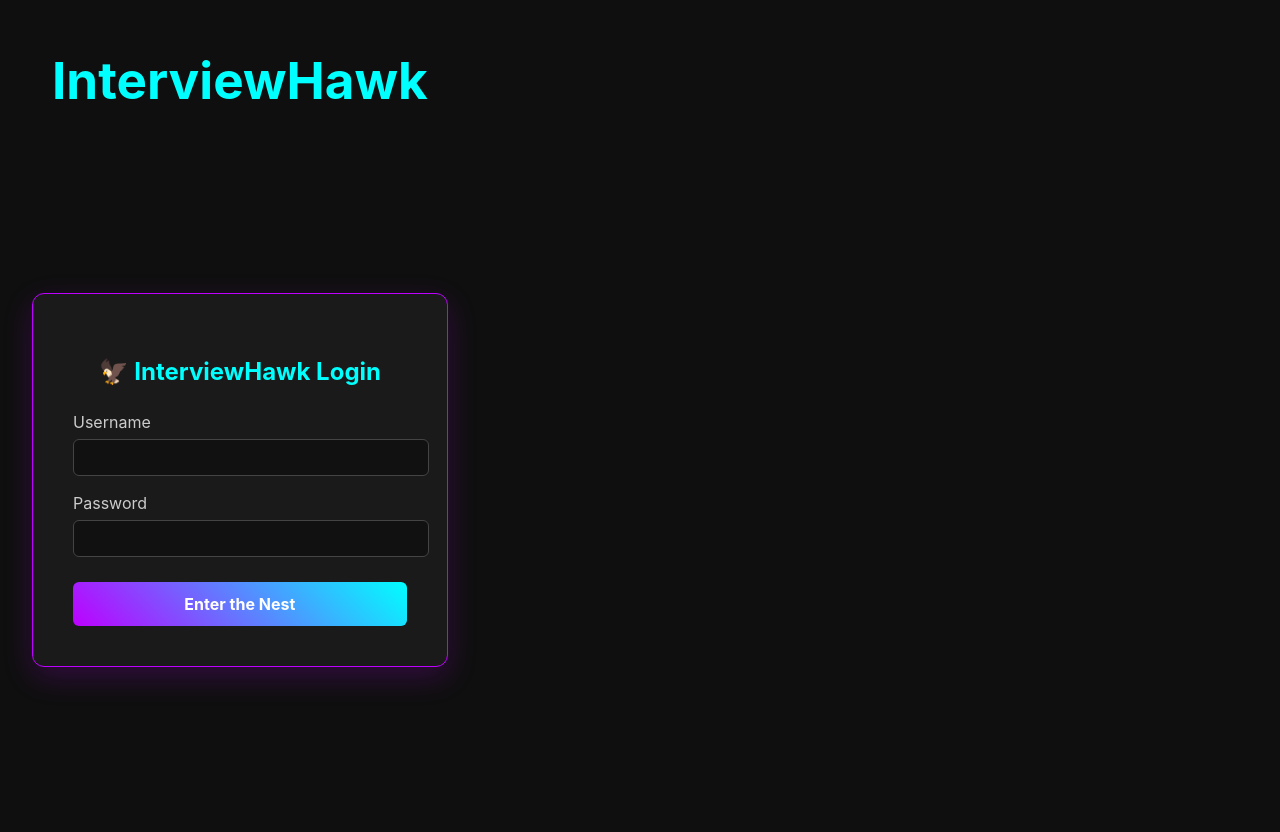
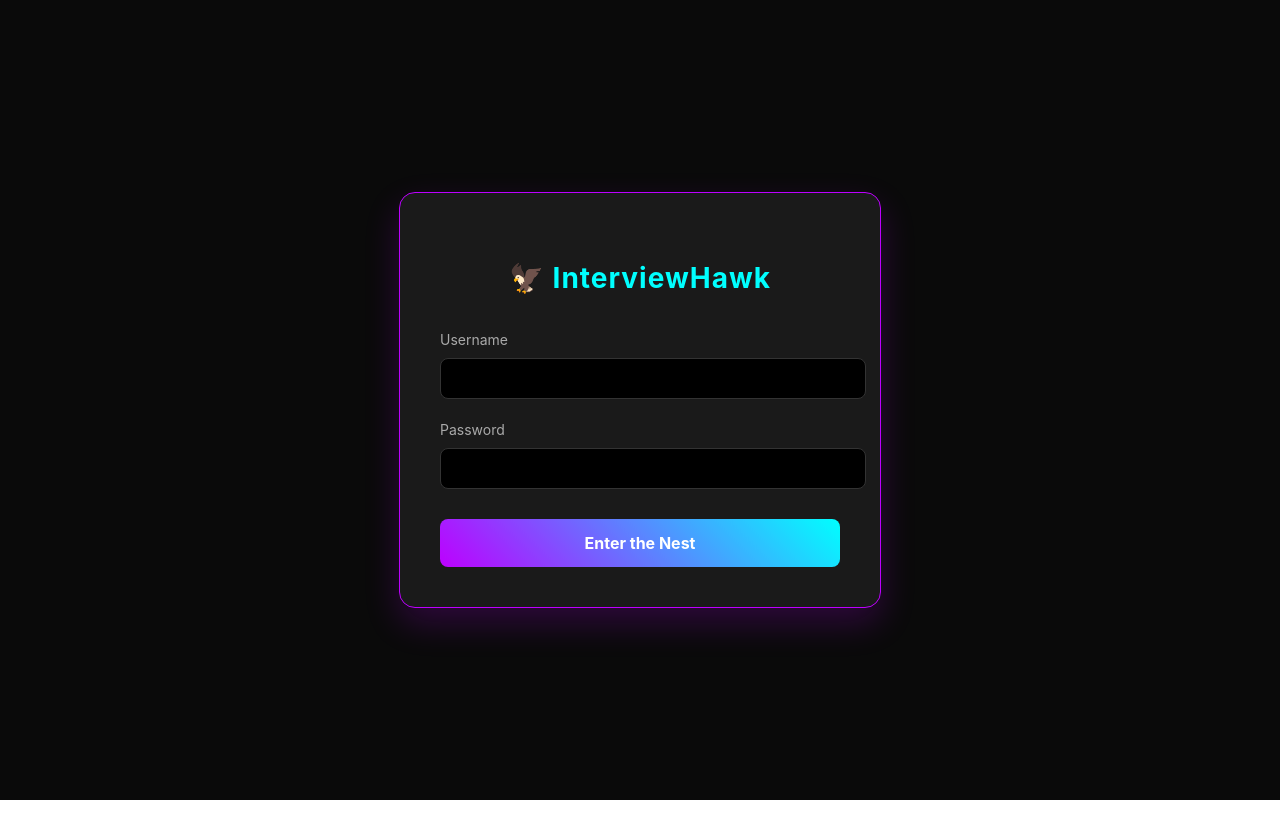
Before and after one commit to DHRUVBSTHAKUR/InterviewHawk, a React (Vite) app in the folder frontend/: page / in a window 1280 px wide. Both pictures are taken after a click on the button "Start Mock Interview". After the commit the page ends 800 px from the top, so only its background shows below. Built offline with nearby package versions, Linux system fonts and the light colour scheme.

Commit message:
Center login and add difficulty UI

```diff
--- a/frontend/src/App.jsx
+++ b/frontend/src/App.jsx
@@ -3,15 +3,16 @@ import axios from 'axios'
 import InterviewRoom from './components/InterviewRoom'
 import LandingPage from './components/LandingPage'
 import Login from './components/Login'
-import InterviewHistory from './components/InterviewHistory' // <-- Added History Import
+import InterviewHistory from './components/InterviewHistory'
 import './App.css'
 
 export default function App() {
   const [showInterview, setShowInterview] = useState(false)
   const [isAuthenticated, setIsAuthenticated] = useState(false)
+  const [currentView, setCurrentView] = useState('upload')
 
-  // NEW: State to toggle between the Interview Room and the History Dashboard
-  const [currentView, setCurrentView] = useState('upload') // 'upload' or 'history'
+  // NEW: State for difficulty
+  const [difficulty, setDifficulty] = useState('Easy')
 
   const [question, setQuestion] = useState('')
   const [sessionId, setSessionId] = useState(null)
@@ -31,7 +32,7 @@ export default function App() {
     setIsAuthenticated(false);
     setQuestion('');
     setSessionId(null);
-    setCurrentView('upload'); // Reset view on logout
+    setCurrentView('upload');
   };
 
   const handleUpload = async (e) => {
@@ -46,6 +47,8 @@ export default function App() {
 
     const formData = new FormData()
     formData.append('resume', file)
+    // Send difficulty to the backend
+    formData.append('difficulty', difficulty)
 
     const token = localStorage.getItem('access_token');
 
@@ -63,111 +66,111 @@ export default function App() {
     } catch (err) {
       const msg = err.response?.data?.error || err.message || 'Failed to generate question.'
       setError(msg)
-
-      if (err.response?.status === 401) {
-        handleLogout();
-      }
-
-      console.error("Upload Error:", err)
+      if (err.response?.status === 401) handleLogout();
     } finally {
       setUploading(false)
       e.target.value = null
     }
   }
 
-  // --- LOGIC 1: LANDING PAGE ---
-  if (!showInterview) {
-    return <LandingPage onStart={() => setShowInterview(true)} />;
-  }
+  if (!showInterview) return <LandingPage onStart={() => setShowInterview(true)} />;
+  if (!isAuthenticated) return <Login onLoginSuccess={() => setIsAuthenticated(true)} />;
 
-  // --- LOGIC 2: LOGIN SCREEN ---
-  if (!isAuthenticated) {
   return (
-      <div className="app">
-        <header className="header" style={{ padding: '20px', textAlign: 'center' }}>
+    <div className="app" style={{ background: '#0a0a0a', minHeight: '100vh', color: '#fff' }}>
+      <header className="header" style={{
+        display: 'flex',
+        justifyContent: 'space-between',
+        alignItems: 'center',
+        padding: '20px 40px',
+        borderBottom: '1px solid #333',
+        background: '#111'
+      }}>
         <h1
-            onClick={() => setShowInterview(false)}
-            style={{ margin: 0, color: '#00ffff', cursor: 'pointer' }}
+          onClick={() => {setShowInterview(false); setQuestion('');}}
+          style={{ margin: 0, color: '#00ffff', cursor: 'pointer', fontSize: '24px' }}
         >
-            InterviewHawk
-          </h1>
-        </header>
-        <Login onLoginSuccess={() => setIsAuthenticated(true)} />
-      </div>
-    );
-  }
-
-  // --- LOGIC 3: MAIN APP (Upload or History) ---
-  return (
-    <div className="app">
-      <header className="header" style={{ display: 'flex', justifyContent: 'space-between', alignItems: 'center', padding: '20px', borderBottom: '1px solid #333', marginBottom: '20px' }}>
-        <h1
-          onClick={() => setShowInterview(false)}
-          style={{ margin: 0, color: '#00ffff', cursor: 'pointer' }}
-        >
-          InterviewHawk
+          🦅 InterviewHawk
         </h1>
 
-        <div style={{ display: 'flex', gap: '15px', alignItems: 'center' }}>
-          {/* NAVIGATION BUTTONS */}
+        <div style={{ display: 'flex', gap: '20px', alignItems: 'center' }}>
+          {/* Difficulty Selector */}
+          {currentView === 'upload' && !question && (
+            <div style={{ display: 'flex', background: '#222', borderRadius: '8px', padding: '4px' }}>
+              {['Easy', 'Medium', 'Hard'].map((level) => (
+                <button
+                  key={level}
+                  onClick={() => setDifficulty(level)}
+                  style={{
+                    padding: '6px 12px',
+                    borderRadius: '6px',
+                    border: 'none',
+                    cursor: 'pointer',
+                    fontSize: '13px',
+                    fontWeight: 'bold',
+                    background: difficulty === level ? 'linear-gradient(45deg, #bd00ff, #00ffff)' : 'transparent',
+                    color: difficulty === level ? '#fff' : '#888',
+                    transition: '0.3s'
+                  }}
+                >
+                  {level}
+                </button>
+              ))}
+            </div>
+          )}
+
           <button
             onClick={() => setCurrentView('upload')}
-            style={{ background: 'transparent', color: currentView === 'upload' ? '#00ffff' : '#aaa', border: 'none', cursor: 'pointer', fontWeight: 'bold', fontSize: '16px' }}
+            style={{ background: 'transparent', color: currentView === 'upload' ? '#00ffff' : '#aaa', border: 'none', cursor: 'pointer', fontWeight: 'bold' }}
           >
             New Interview
           </button>
 
           <button
             onClick={() => setCurrentView('history')}
-            style={{ background: 'transparent', color: currentView === 'history' ? '#00ffff' : '#aaa', border: 'none', cursor: 'pointer', fontWeight: 'bold', fontSize: '16px' }}
+            style={{ background: 'transparent', color: currentView === 'history' ? '#00ffff' : '#aaa', border: 'none', cursor: 'pointer', fontWeight: 'bold' }}
           >
             History
           </button>
 
-          {/* UPLOAD BUTTON (Only visible when taking a new interview) */}
-          {currentView === 'upload' && (
-            <label
-              className="upload-btn"
-              style={{
+          {currentView === 'upload' && !question && (
+            <label style={{
                 background: uploading ? '#444' : '#bd00ff',
                 color: '#fff',
                 padding: '10px 20px',
                 borderRadius: '8px',
                 cursor: uploading ? 'wait' : 'pointer',
-                fontWeight: 'bold',
-                marginLeft: '10px'
-              }}
-            >
+                fontWeight: 'bold'
+              }}>
               <input type="file" accept=".pdf" onChange={handleUpload} disabled={uploading} style={{ display: 'none' }} />
-              {uploading ? '⚙️ Analyzing...' : '📄 Upload Resume'}
+              {uploading ? 'Analyzing...' : '📄 Upload Resume'}
             </label>
           )}
 
-          {/* LOGOUT BUTTON */}
           <button
             onClick={handleLogout}
-            style={{
-              background: 'transparent', color: '#ff3366', border: '1px solid #ff3366',
-              padding: '8px 15px', borderRadius: '8px', cursor: 'pointer', fontWeight: 'bold', marginLeft: '10px'
-            }}
+            style={{ background: 'transparent', color: '#ff3366', border: '1px solid #ff3366', padding: '8px 15px', borderRadius: '8px', cursor: 'pointer', fontWeight: 'bold' }}
           >
             Logout
           </button>
         </div>
       </header>
 
+      <main style={{ padding: '20px' }}>
         {error && (
-        <div style={{ background: '#330000', color: '#ff3366', padding: '10px', textAlign: 'center', margin: '0 20px 20px 20px', borderRadius: '5px' }}>
-          {error}
+          <div style={{ background: 'rgba(255, 51, 102, 0.1)', color: '#ff3366', padding: '15px', textAlign: 'center', marginBottom: '20px', borderRadius: '8px', border: '1px solid #ff3366' }}>
+            ⚠️ {error}
           </div>
         )}
 
-      {/* CONDITIONALLY RENDER THE VIEW */}
         {currentView === 'upload' ? (
-        <InterviewRoom question={question} sessionId={sessionId} />
+          <div style={{ maxWidth: '900px', margin: '0 auto' }}>
+            <InterviewRoom question={question} sessionId={sessionId} difficulty={difficulty} />
+          </div>
         ) : (
           <InterviewHistory />
         )}
+      </main>
     </div>
   )
 }
--- a/frontend/src/components/Login.jsx
+++ b/frontend/src/components/Login.jsx
@@ -12,8 +12,6 @@ export default function Login({ onLoginSuccess }) {
     setError(null);
 
     try {
-      // Assuming you are using djangorestframework-simplejwt
-      // and this is your standard token endpoint
       const response = await fetch('https://interviewhawk-backend.onrender.com/api/token/', {
         method: 'POST',
         headers: { 'Content-Type': 'application/json' },
@@ -26,13 +24,11 @@ export default function Login({ onLoginSuccess }) {
         throw new Error(data.detail || 'Invalid username or password.');
       }
 
-      // THE MAGIC: Save the VIP passes to the browser
       localStorage.setItem('access_token', data.access);
       if (data.refresh) {
         localStorage.setItem('refresh_token', data.refresh);
       }
 
-      // Tell App.jsx we are good to go!
       onLoginSuccess();
 
     } catch (err) {
@@ -45,56 +41,99 @@ export default function Login({ onLoginSuccess }) {
 
   return (
     <div style={{
-      display: 'flex', justifyContent: 'center', alignItems: 'center', minHeight: '80vh'
+      display: 'flex',
+      justifyContent: 'center',
+      alignItems: 'center',
+      minHeight: '100vh', // Forces full screen height for perfect vertical centering
+      width: '100vw',
+      background: '#0a0a0a', // Dark theme background
+      margin: 0,
+      padding: 0
     }}>
       <div style={{
-        background: '#1a1a1a', padding: '40px', borderRadius: '12px',
-        border: '1px solid #bd00ff', width: '100%', maxWidth: '400px',
-        boxShadow: '0 10px 30px rgba(189, 0, 255, 0.2)'
+        background: '#1a1a1a',
+        padding: '40px',
+        borderRadius: '16px',
+        border: '1px solid #bd00ff',
+        width: '90%',
+        maxWidth: '400px',
+        boxShadow: '0 15px 35px rgba(189, 0, 255, 0.2)',
+        textAlign: 'center'
       }}>
-        <h2 style={{ color: '#00ffff', textAlign: 'center', marginBottom: '20px' }}>
-          🦅 InterviewHawk Login
+        <h2 style={{
+          color: '#00ffff',
+          fontSize: '28px',
+          fontWeight: 'bold',
+          marginBottom: '30px',
+          letterSpacing: '1px'
+        }}>
+          🦅 InterviewHawk
         </h2>
 
-        <form onSubmit={handleSubmit} style={{ display: 'flex', flexDirection: 'column', gap: '15px' }}>
-          <div>
-            <label style={{ color: '#ccc', display: 'block', marginBottom: '5px' }}>Username</label>
+        <form onSubmit={handleSubmit} style={{ display: 'flex', flexDirection: 'column', gap: '20px' }}>
+          <div style={{ textAlign: 'left' }}>
+            <label style={{ color: '#aaa', display: 'block', marginBottom: '8px', fontSize: '14px' }}>Username</label>
             <input
               type="text"
               value={username}
               onChange={(e) => setUsername(e.target.value)}
               required
               style={{
-                width: '100%', padding: '10px', borderRadius: '6px',
-                border: '1px solid #444', background: '#111', color: '#fff'
+                width: '100%', padding: '12px', borderRadius: '8px',
+                border: '1px solid #333', background: '#000', color: '#fff',
+                outline: 'none', transition: 'border 0.3s'
               }}
+              onFocus={(e) => e.target.style.border = '1px solid #00ffff'}
+              onBlur={(e) => e.target.style.border = '1px solid #333'}
             />
           </div>
 
-          <div>
-            <label style={{ color: '#ccc', display: 'block', marginBottom: '5px' }}>Password</label>
+          <div style={{ textAlign: 'left' }}>
+            <label style={{ color: '#aaa', display: 'block', marginBottom: '8px', fontSize: '14px' }}>Password</label>
             <input
               type="password"
               value={password}
               onChange={(e) => setPassword(e.target.value)}
               required
               style={{
-                width: '100%', padding: '10px', borderRadius: '6px',
-                border: '1px solid #444', background: '#111', color: '#fff'
+                width: '100%', padding: '12px', borderRadius: '8px',
+                border: '1px solid #333', background: '#000', color: '#fff',
+                outline: 'none', transition: 'border 0.3s'
               }}
+              onFocus={(e) => e.target.style.border = '1px solid #00ffff'}
+              onBlur={(e) => e.target.style.border = '1px solid #333'}
             />
           </div>
 
-          {error && <p style={{ color: '#ff3366', fontSize: '14px', margin: 0 }}>⚠️ {error}</p>}
+          {error && (
+            <p style={{
+              color: '#ff3366',
+              fontSize: '14px',
+              background: 'rgba(255, 51, 102, 0.1)',
+              padding: '10px',
+              borderRadius: '6px'
+            }}>
+              ⚠️ {error}
+            </p>
+          )}
 
           <button
             type="submit"
             disabled={isLoading}
             style={{
-              padding: '12px', marginTop: '10px', borderRadius: '6px', border: 'none',
+              padding: '14px',
+              marginTop: '10px',
+              borderRadius: '8px',
+              border: 'none',
               background: isLoading ? '#444' : 'linear-gradient(45deg, #bd00ff, #00ffff)',
-              color: '#fff', fontWeight: 'bold', cursor: isLoading ? 'wait' : 'pointer'
+              color: '#fff',
+              fontWeight: 'bold',
+              fontSize: '16px',
+              cursor: isLoading ? 'wait' : 'pointer',
+              transition: 'transform 0.2s, box-shadow 0.2s',
             }}
+            onMouseEnter={(e) => !isLoading && (e.target.style.transform = 'scale(1.02)')}
+            onMouseLeave={(e) => !isLoading && (e.target.style.transform = 'scale(1)')}
           >
             {isLoading ? 'Authenticating...' : 'Enter the Nest'}
           </button>
```
Lines whose indentation alone changed are shown as unchanged.
